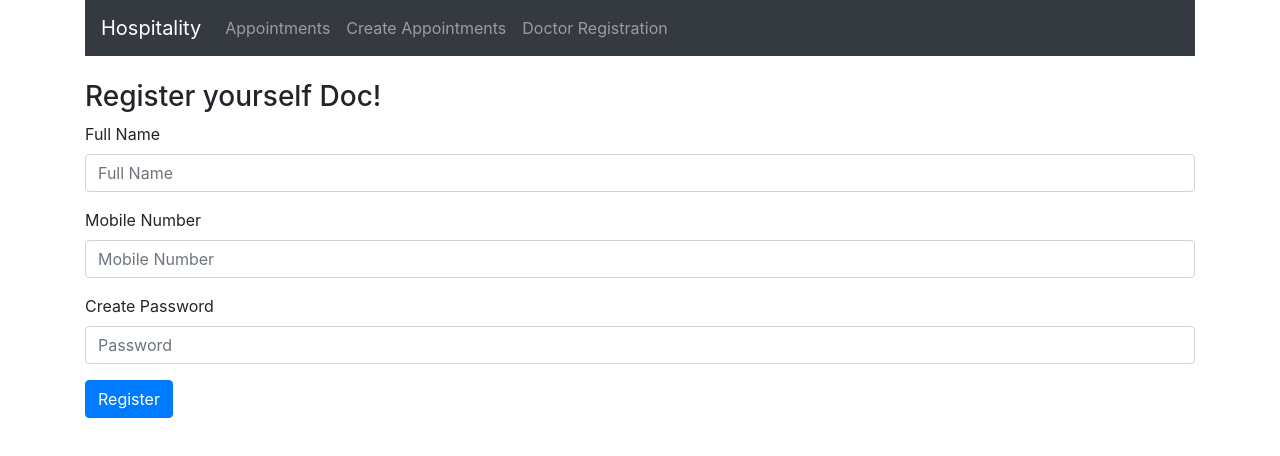
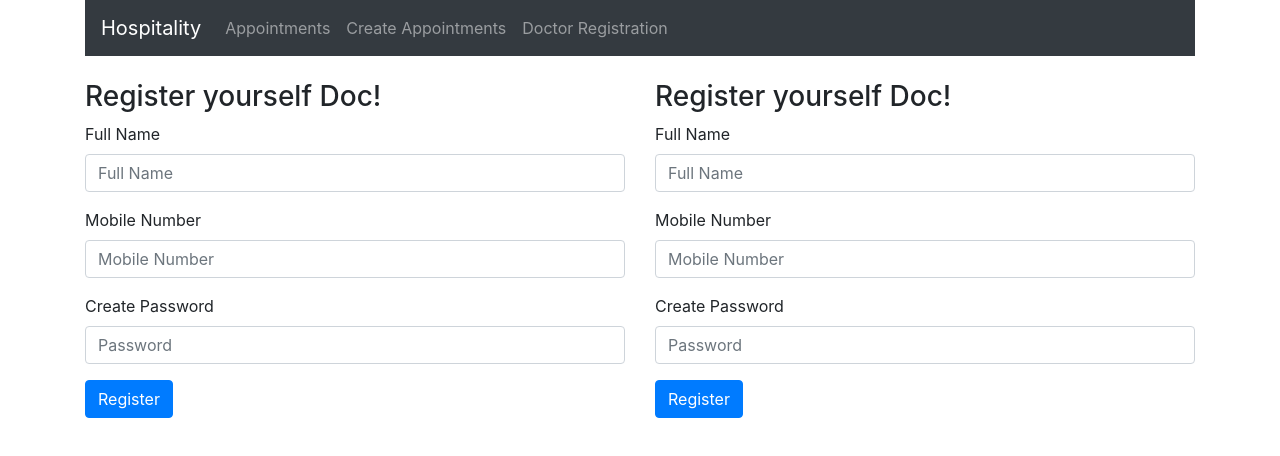
Before and after one commit to TushakarSid/HospitalManagementSystem, a React (Create React App) app: page /user in a window 1280 px wide. Shown: the top 456 px of the page. Built offline with nearby package versions, Linux system fonts and the light colour scheme.

Commit message:
appointment edit schema corrected

```diff
--- a/src/components/create-doctor.component.js
+++ b/src/components/create-doctor.component.js
@@ -56,12 +56,13 @@ export default class CreateDoctor extends Component {
       mobile: '',
       password: '',
     })
-    console.log("heeeeee")
+    // console.log("heeeeee")
   }
 
   render() {
     return (
-      <div>
+      <div className='row'>
+      <div className='col-md-6'>
         <h3>Register yourself Doc!</h3>
         <form onSubmit={this.onSubmit}>
           <div className="form-group">
@@ -102,6 +103,51 @@ export default class CreateDoctor extends Component {
           </div>
         </form>
       </div>
+      <div className='col-md-6'>
+        <h3>Register yourself Doc!</h3>
+        <form onSubmit={this.onSubmit}>
+          <div className="form-group">
+            <label>Full Name</label>
+            <input
+              type="text"
+              placeholder="Full Name"
+              required
+              className="form-control"
+              value={this.state.docName}
+              onChange={this.onChangeDocName}
+            />
+          </div>
+          <div className="form-group">
+            <label>Mobile Number </label>
+            <input
+              type="tel"
+              placeholder="Mobile Number"
+              required
+              className="form-control"
+              value={this.state.mobile}
+              onChange={this.onChangeMobile}
+            />
+          </div>
+          <div className="form-group">
+            <label>Create Password</label>
+            <input
+              type="password"
+              placeholder="Password"
+              required
+              className="form-control"
+              value={this.state.password}
+              onChange={this.onChangePassword}
+            />
+          </div>
+          <div className="form-group">
+            <input type="submit" value="Register" className="btn btn-primary" />
+          </div>
+        </form>
+      </div>
+      </div>
+
+
+
     )
   }
 }
--- a/src/components/edit-appointment.component.js
+++ b/src/components/edit-appointment.component.js
@@ -8,14 +8,14 @@ export default class Editappointment extends Component {
     super(props);
 
     this.onChangedocName = this.onChangedocName.bind(this);
-    this.onChangeDescription = this.onChangeDescription.bind(this);
+    this.onChangehealthIssues = this.onChangehealthIssues.bind(this);
     this.onChangeDuration = this.onChangeDuration.bind(this);
     this.onChangeDate = this.onChangeDate.bind(this);
     this.onSubmit = this.onSubmit.bind(this);
 
     this.state = {
       docName: '',
-      description: '',
+      healthIssues: '',
       duration: 0,
       date: new Date(),
       docNames: []
@@ -27,7 +27,7 @@ export default class Editappointment extends Component {
       .then(response => {
         this.setState({
           docName: response.data.docName,
-          description: response.data.description,
+          healthIssues: response.data.healthIssues,
           duration: response.data.duration,
           date: new Date(response.data.date)
         })
@@ -56,9 +56,9 @@ export default class Editappointment extends Component {
     })
   }
 
-  onChangeDescription(e) {
+  onChangehealthIssues(e) {
     this.setState({
-      description: e.target.value
+      healthIssues: e.target.value
     })
   }
 
@@ -79,7 +79,7 @@ export default class Editappointment extends Component {
 
     const appointment = {
       docName: this.state.docName,
-      description: this.state.description,
+      healthIssues: this.state.healthIssues,
       duration: this.state.duration,
       date: this.state.date
     }
@@ -98,7 +98,7 @@ export default class Editappointment extends Component {
       <h3>Edit Appointment Details </h3>
       <form onSubmit={this.onSubmit}>
         <div className="form-group">
-          <label>docName: </label>
+          <label>Doctor's Name:</label>
           <select ref="userInput"
               required
               className="form-control"
@@ -115,12 +115,12 @@ export default class Editappointment extends Component {
           </select>
         </div>
         <div className="form-group">
-          <label>Description: </label>
+          <label>Describe your Health Issues:</label>
           <input  type="text"
               required
               className="form-control"
-              value={this.state.description}
-              onChange={this.onChangeDescription}
+              value={this.state.healthIssues}
+              onChange={this.onChangehealthIssues}
               />
         </div>
         <div className="form-group">
```
